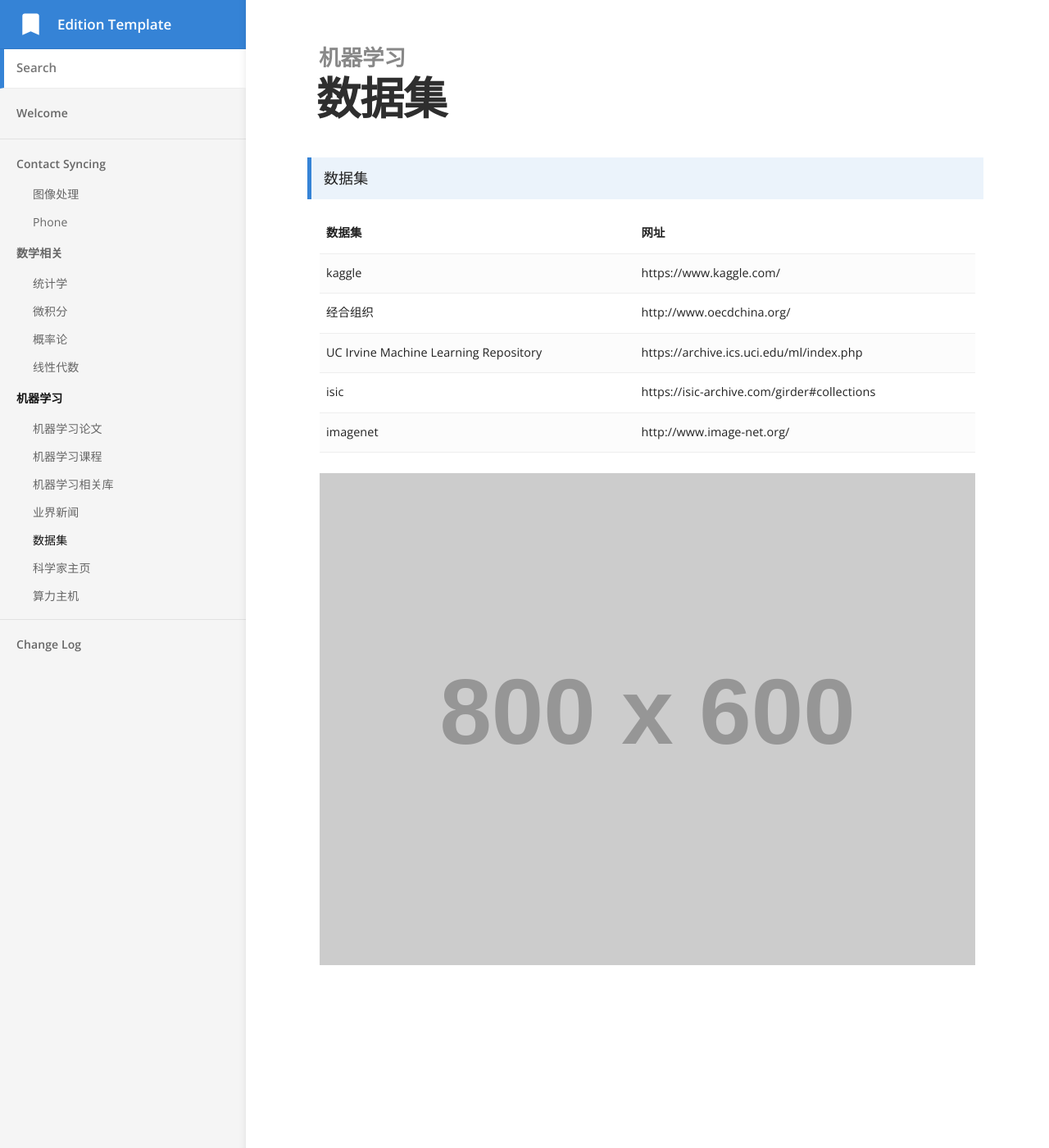
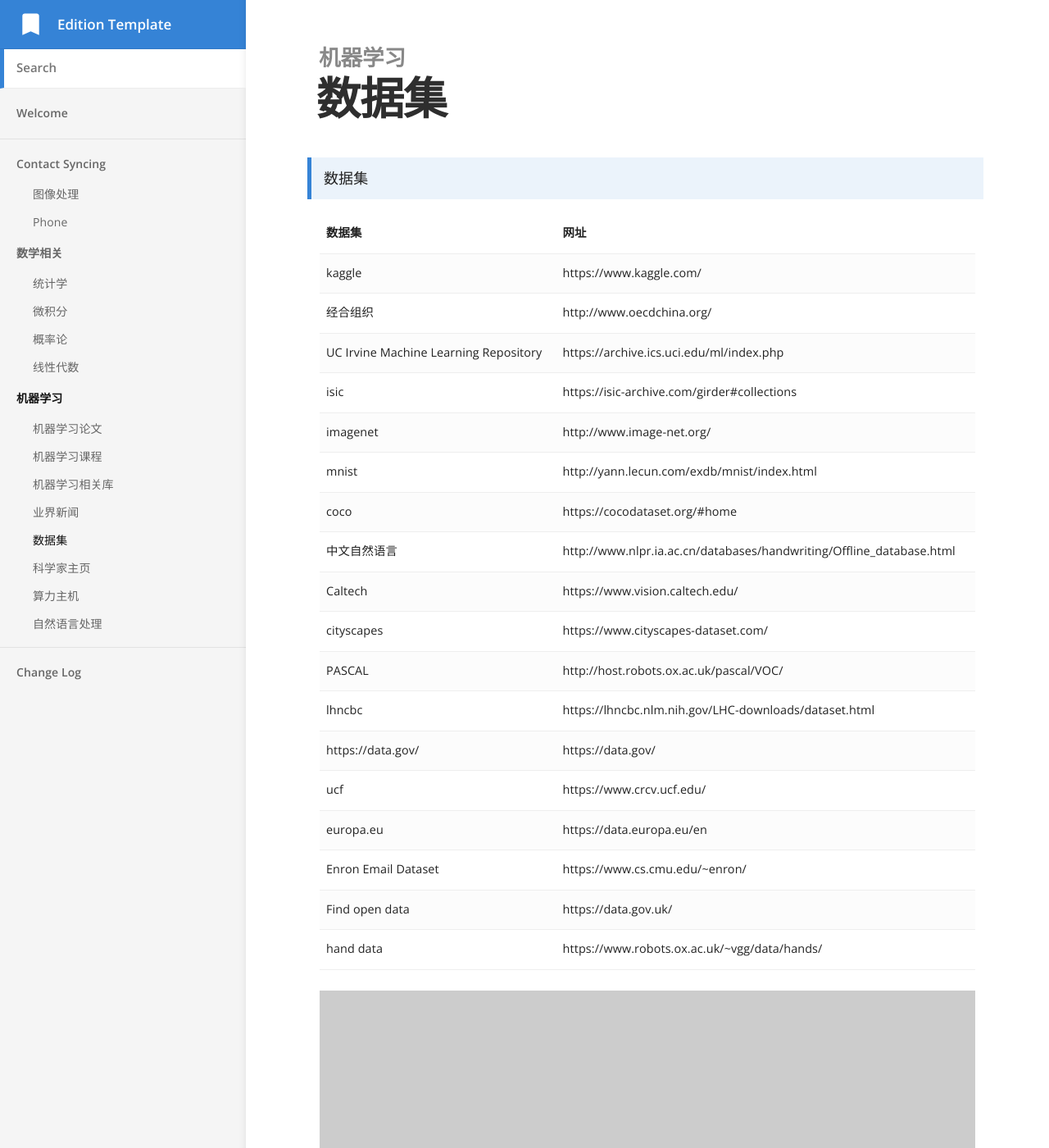
Before and after one commit to bashendixie/Machine_Learning_Notes, a Jekyll site: the page built from _docs/机器学习/数据集.md, in a window 1280 px wide and 1400 px high. Shown: the whole window at 82% size. Built offline with Jekyll 4.4.1, drawn with Linux system fonts in a browser that asks for light colours.

Commit message:
no message

```diff
--- a/_docs/机器学习/数据集.md
+++ b/_docs/机器学习/数据集.md
@@ -59,6 +59,111 @@
 				http://www.image-net.org/
 			</td>
 		</tr>
+		<tr>
+			<td>
+				mnist
+			</td>
+			<td>
+				http://yann.lecun.com/exdb/mnist/index.html
+			</td>
+		</tr>
+		<tr>
+			<td>
+				coco
+			</td>
+			<td>
+				https://cocodataset.org/#home
+			</td>
+		</tr>
+		<tr>
+			<td>
+				中文自然语言
+			</td>
+			<td>
+				http://www.nlpr.ia.ac.cn/databases/handwriting/Offline_database.html
+			</td>
+		</tr>
+		<tr>
+			<td>
+				Caltech
+			</td>
+			<td>
+				https://www.vision.caltech.edu/
+			</td>
+		</tr>
+		<tr>
+			<td>
+				cityscapes
+			</td>
+			<td>
+				https://www.cityscapes-dataset.com/
+			</td>
+		</tr>
+		<tr>
+			<td>
+				PASCAL
+			</td>
+			<td>
+				http://host.robots.ox.ac.uk/pascal/VOC/
+			</td>
+		</tr>
+		<tr>
+			<td>
+				lhncbc
+			</td>
+			<td>
+				https://lhncbc.nlm.nih.gov/LHC-downloads/dataset.html
+			</td>
+		</tr>
+		<tr>
+			<td>
+				https://data.gov/
+			</td>
+			<td>
+				https://data.gov/
+			</td>
+		</tr>
+		<tr>
+			<td>
+				ucf
+			</td>
+			<td>
+				https://www.crcv.ucf.edu/
+			</td>
+		</tr>
+		<tr>
+			<td>
+				europa.eu
+			</td>
+			<td>
+				https://data.europa.eu/en
+			</td>
+		</tr>
+		<tr>
+			<td>
+				Enron Email Dataset
+			</td>
+			<td>
+				https://www.cs.cmu.edu/~enron/
+			</td>
+		</tr>
+		<tr>
+			<td>
+				Find open data
+			</td>
+			<td>
+				https://data.gov.uk/
+			</td>
+		</tr>
+		<tr>
+			<td>
+				hand data
+			</td>
+			<td>
+				https://www.robots.ox.ac.uk/~vgg/data/hands/
+			</td>
+		</tr>
+
 	</tbody>
 </table>
 
```
Also changed, not shown: _docs/数学相关/统计学.md (+15 -6 lines), _docs/机器学习/自然语言处理.md (added, +91 -0 lines).
